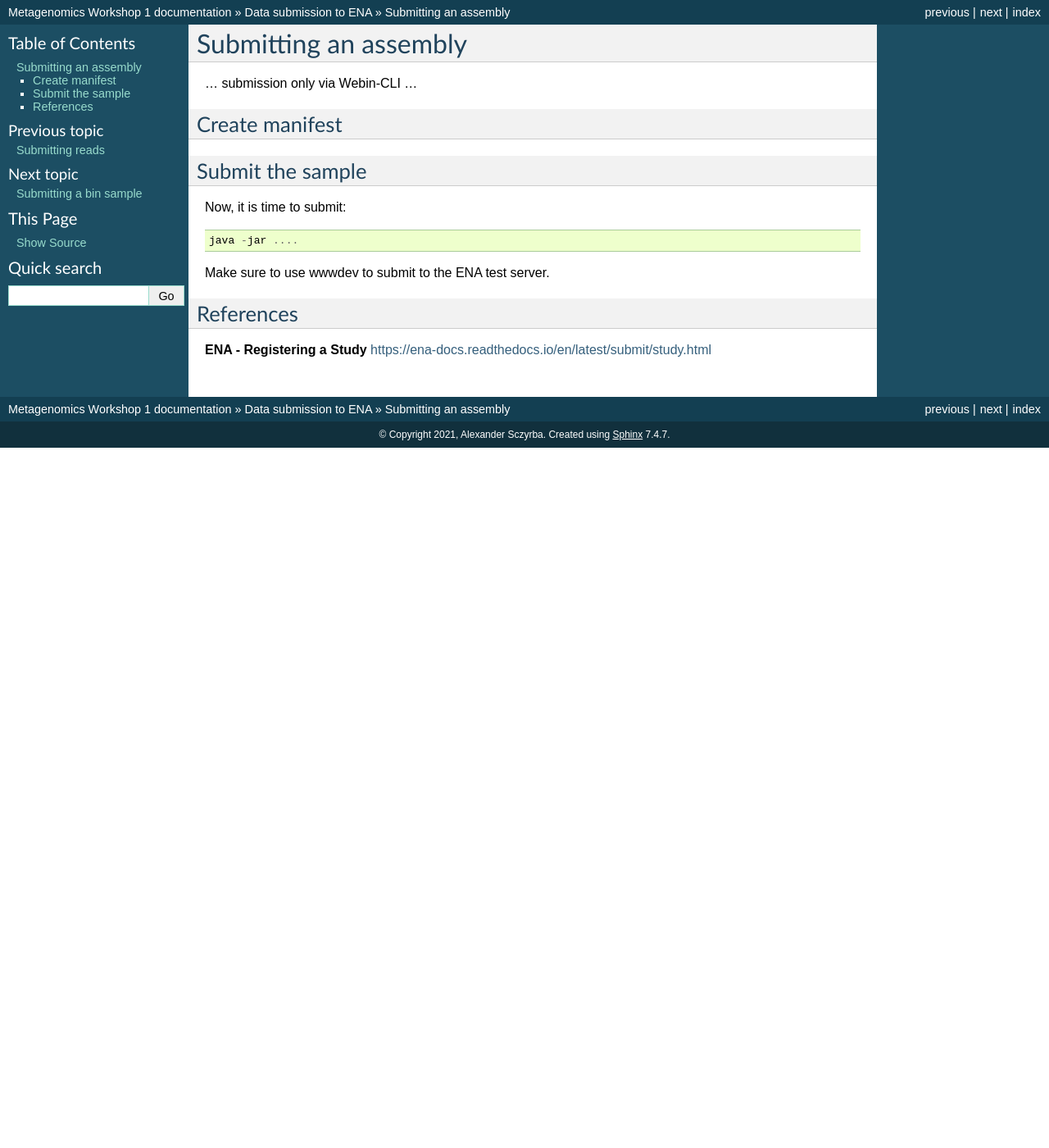
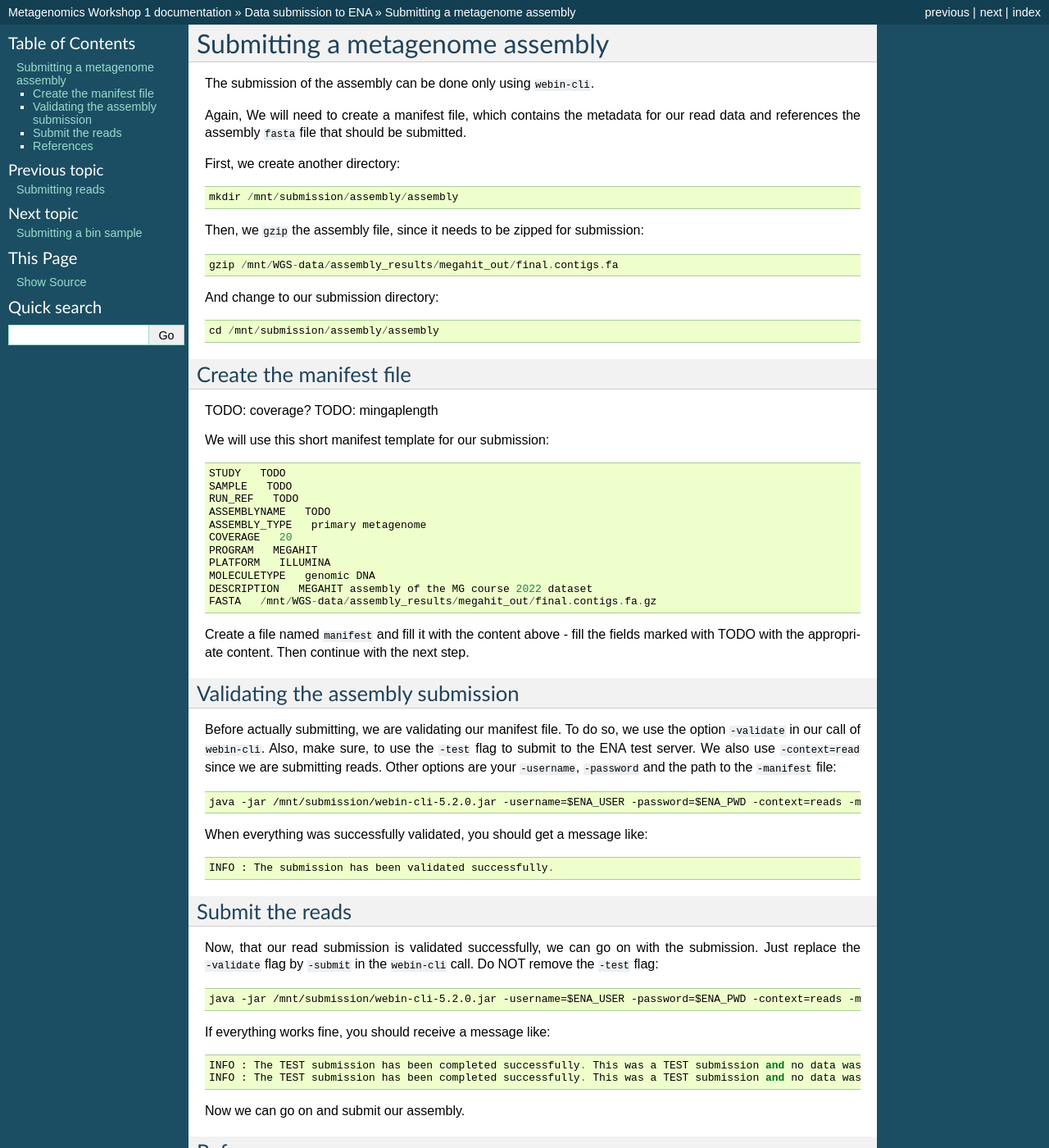
Before and after one commit to metagenomics/metagenomics-workshop, a Sphinx documentation site: the page built from docs/data_submission/assembly_submission.rst, in a window 1280 px wide and 1400 px high. Shown: the whole window at 82% size. Built offline with Sphinx 7.4.7, drawn with Linux system fonts in a browser that asks for light colours; some of the changed text lies outside the part shown.

Commit message:
Update assembly_submission.rst

```diff
--- a/docs/data_submission/assembly_submission.rst
+++ b/docs/data_submission/assembly_submission.rst
@@ -1,22 +1,72 @@
-Submitting an assembly
+Submitting a metagenome assembly
 ==================
 
-... submission only via Webin-CLI ...
+The submission of the assembly can be done only using ``webin-cli``.
 
-Create manifest
+Again, We will need to create a manifest file, which contains the metadata for our read data and references the assembly ``fasta`` file that should be submitted.
+
+First, we create another directory::
+
+  mkdir /mnt/submission/assembly/assembly
+
+Then, we ``gzip`` the assembly file, since it needs to be zipped for submission::
+
+  gzip /mnt/WGS-data/assembly_results/megahit_out/final.contigs.fa
+
+And change to our submission directory::
+
+  cd /mnt/submission/assembly/assembly
+
+Create the manifest file
 ^^^^^^^^^^
 
+TODO: coverage?
+TODO: mingaplength
 
-Submit the sample
+We will use this short manifest template for our submission::
+
+  STUDY   TODO
+  SAMPLE   TODO
+  RUN_REF   TODO
+  ASSEMBLYNAME   TODO
+  ASSEMBLY_TYPE   primary metagenome
+  COVERAGE   20
+  PROGRAM   MEGAHIT
+  PLATFORM   ILLUMINA
+  MOLECULETYPE   genomic DNA
+  DESCRIPTION   MEGAHIT assembly of the MG course 2022 dataset
+  FASTA   /mnt/WGS-data/assembly_results/megahit_out/final.contigs.fa.gz
+
+Create a file named ``manifest`` and fill it with the content above - fill the fields marked with TODO with the appropriate content. Then continue with the next step.
+
+Validating the assembly submission
+^^^^^^^^^^^^^^^^^^
+
+Before actually submitting, we are validating our manifest file. To do so, we use the option ``-validate`` in our call of ``webin-cli``. Also, make sure, to use the ``-test`` flag to submit to the ENA test server. We also use ``-context=read`` since we are submitting reads. Other options are your ``-username``, ``-password`` and the path to the ``-manifest`` file::
+
+  java -jar /mnt/submission/webin-cli-5.2.0.jar -username=$ENA_USER -password=$ENA_PWD -context=reads -manifest=manifest -validate -test
+
+When everything was successfully validated, you should get a message like::
+
+  INFO : The submission has been validated successfully.
+
+
+Submit the reads
 ^^^^^^^^^^^^^^^^
 
-Now, it is time to submit::
+Now, that our read submission is validated successfully, we can go on with the submission. Just replace the ``-validate`` flag by ``-submit`` in the ``webin-cli`` call. Do NOT remove the ``-test`` flag::
 
-  java -jar ....
+  java -jar /mnt/submission/webin-cli-5.2.0.jar -username=$ENA_USER -password=$ENA_PWD -context=reads -manifest=manifest -submit -test
 
-Make sure to use wwwdev to submit to the ENA test server.
+If everything works fine, you should receive a message like::
+
+  INFO : The TEST submission has been completed successfully. This was a TEST submission and no data was submitted. The following experiment accession was assigned to  the submission: ERX10008217
+  INFO : The TEST submission has been completed successfully. This was a TEST submission and no data was submitted. The following run accession was assigned to the submission: ERR10488906
+
+
+Now we can go on and submit our assembly.
 
 
 References
 ^^^^^^^^^^
-**ENA - Registering a Study** https://ena-docs.readthedocs.io/en/latest/submit/study.html
+**ENA - Submitting A Primary Metagenome Assembly** https://ena-docs.readthedocs.io/en/latest/submit/assembly/metagenome/primary.html
```
